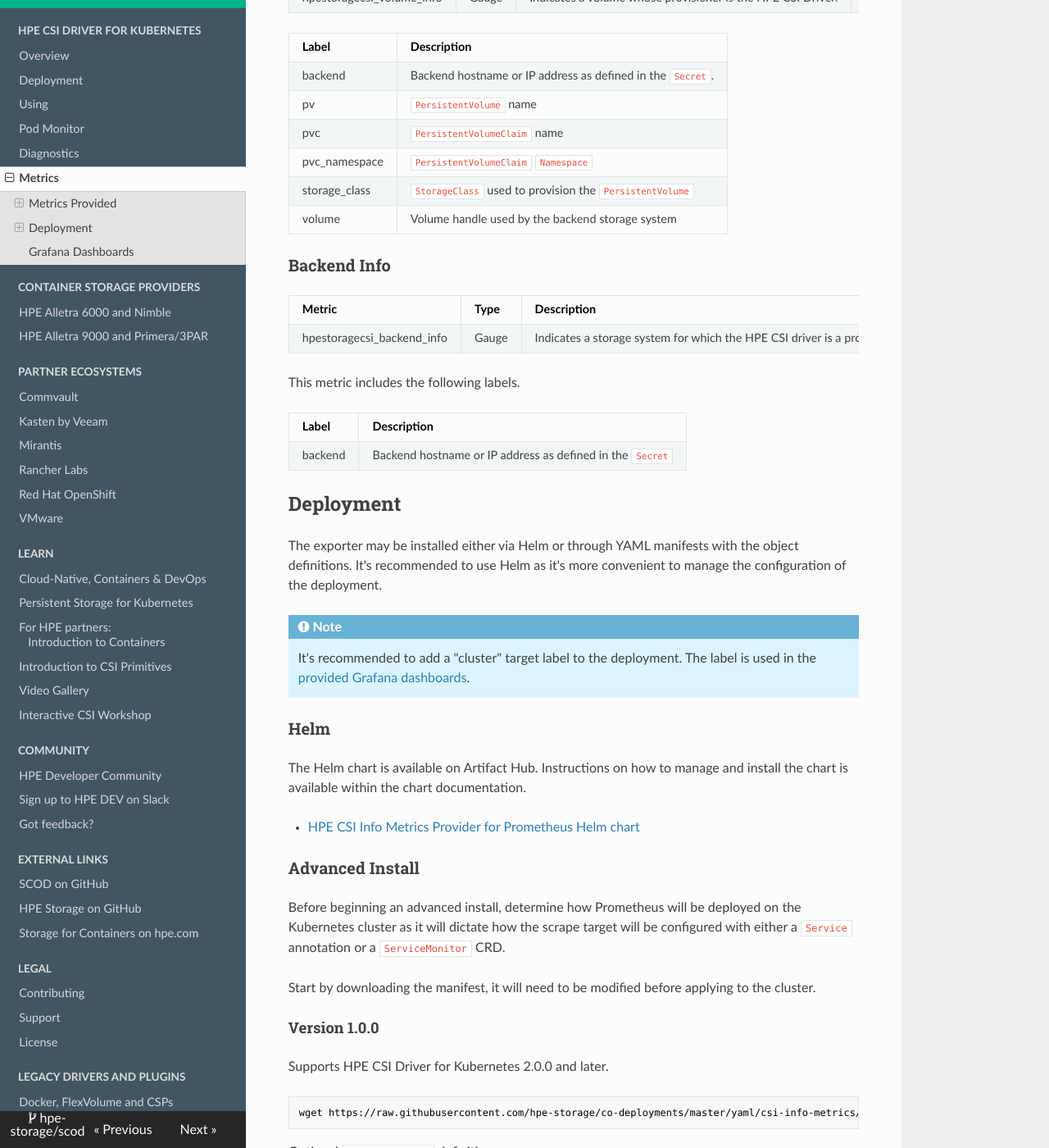
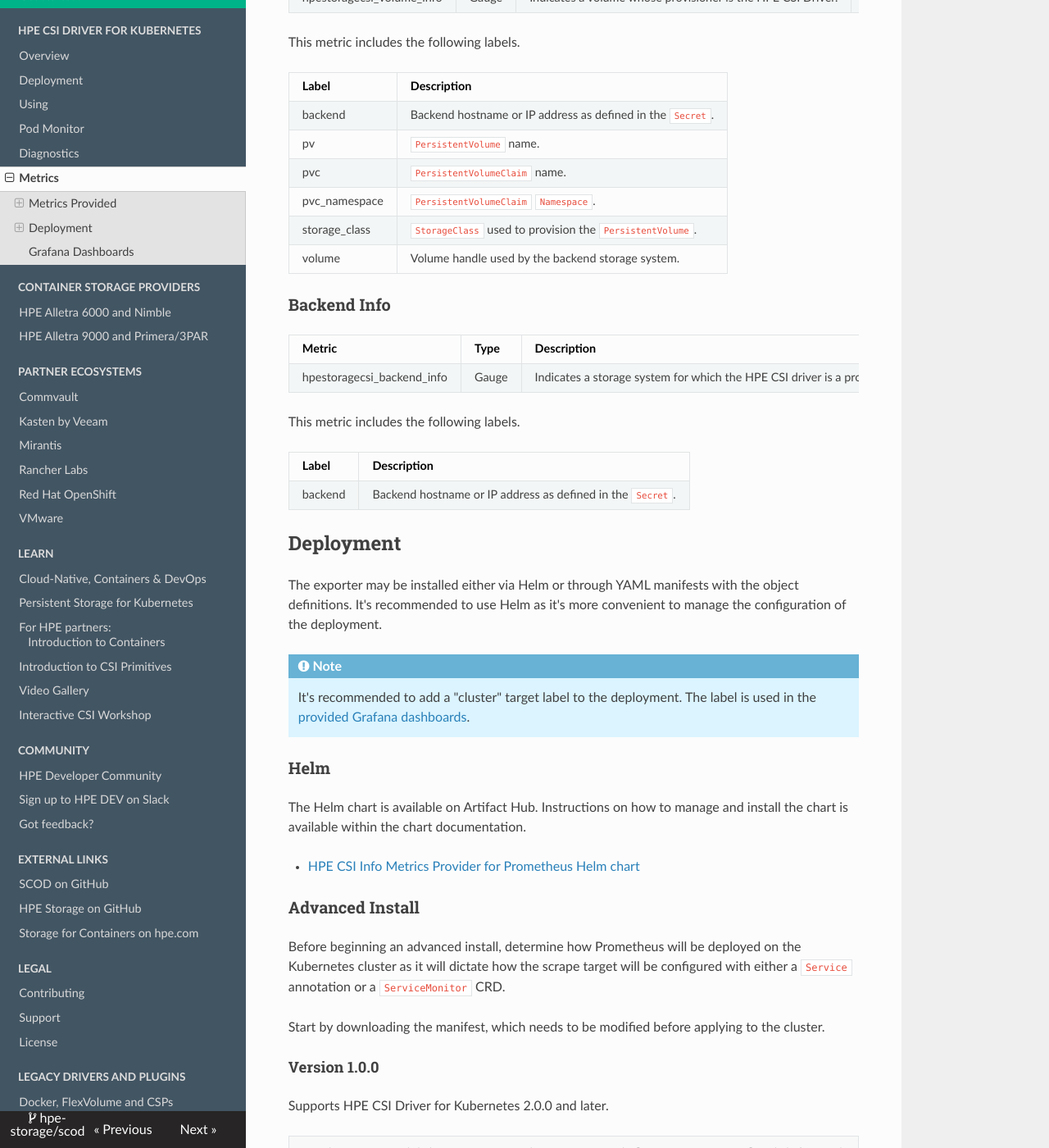
Before and after one commit to hpe-storage/scod, an MkDocs documentation site: the page built from docs/csi_driver/metrics.md, in a window 1280 px wide and 1400 px high, scrolled down 825 px. Shown: the whole window at 82% size. Built offline with MkDocs 1.6.1, drawn with Linux system fonts in a browser that asks for light colours; nearby versions of some CDN libraries.

Commit message:
Addressed review comments #2
Signed-off-by: Michael Mattsson <michael.mattsson@gmail.com>

```diff
--- a/docs/csi_driver/metrics.md
+++ b/docs/csi_driver/metrics.md
@@ -14,15 +14,16 @@
 | :------------------------ | :------ | :---------------------------------------------------------- | :---- |
 | hpestoragecsi_volume_info | Gauge   | Indicates a volume whose provisioner is the HPE CSI Driver. | 1     |
 
+This metric includes the following labels.
 
 | Label         | Description                                                |
 | :------------ | :--------------------------------------------------------- |
 | backend       | Backend hostname or IP address as defined in the `Secret`. |
-| pv            | `PersistentVolume` name                                    |
-| pvc           | `PersistentVolumeClaim` name                               |
-| pvc_namespace | `PersistentVolumeClaim` `Namespace`                        |
-| storage_class | `StorageClass` used to provision the `PersistentVolume`    |
-| volume        | Volume handle used by the backend storage system           |
+| pv            | `PersistentVolume` name.                                   |
+| pvc           | `PersistentVolumeClaim` name.                              |
+| pvc_namespace | `PersistentVolumeClaim` `Namespace`.                       |
+| storage_class | `StorageClass` used to provision the `PersistentVolume`.   |
+| volume        | Volume handle used by the backend storage system.          |
 
 ### Backend Info
 
@@ -32,9 +33,9 @@
 
 This metric includes the following labels.
 
-| Label | Description |
-| :------ | :-------------------------------------------------------- |
-| backend | Backend hostname or IP address as defined in the `Secret` |
+| Label   | Description                                                |
+| :------ | :--------------------------------------------------------- |
+| backend | Backend hostname or IP address as defined in the `Secret`. |
 
 ## Deployment
 
@@ -53,7 +54,7 @@
 
 Before beginning an advanced install, determine how Prometheus will be deployed on the Kubernetes cluster as it will dictate how the scrape target will be configured with either a `Service` annotation or a `ServiceMonitor` CRD.
 
-Start by downloading the manifest, it will need to be modified before applying to the cluster.
+Start by downloading the manifest, which needs to be modified before applying to the cluster.
 
 #### Version 1.0.0
 
```
